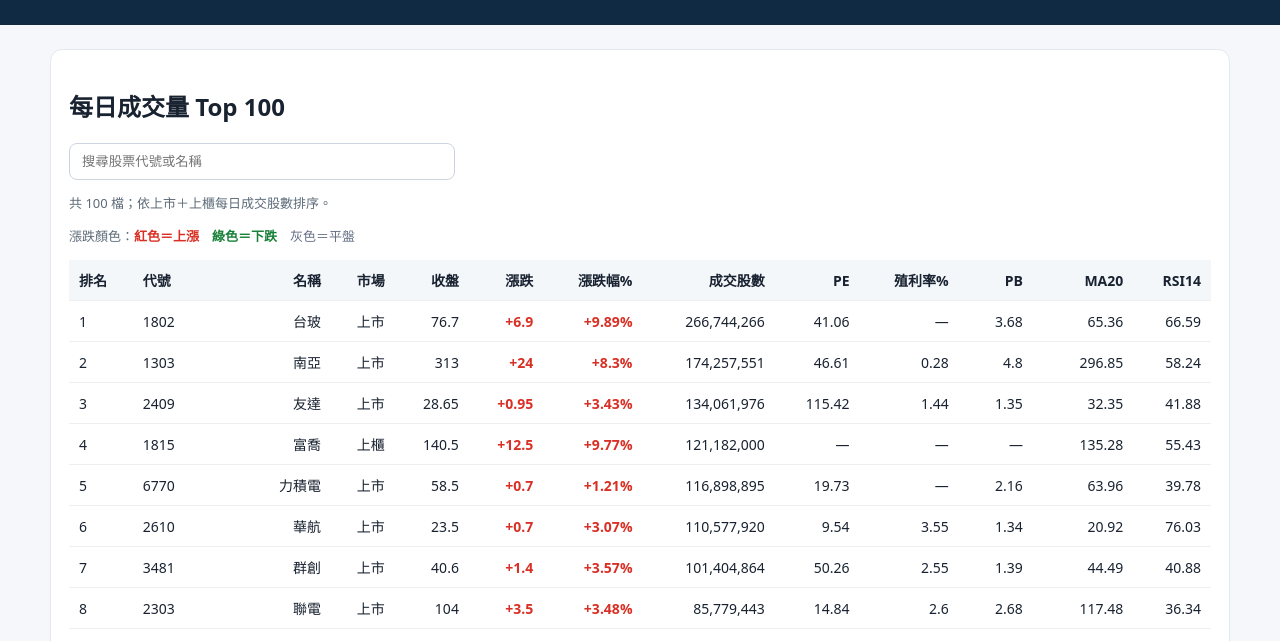
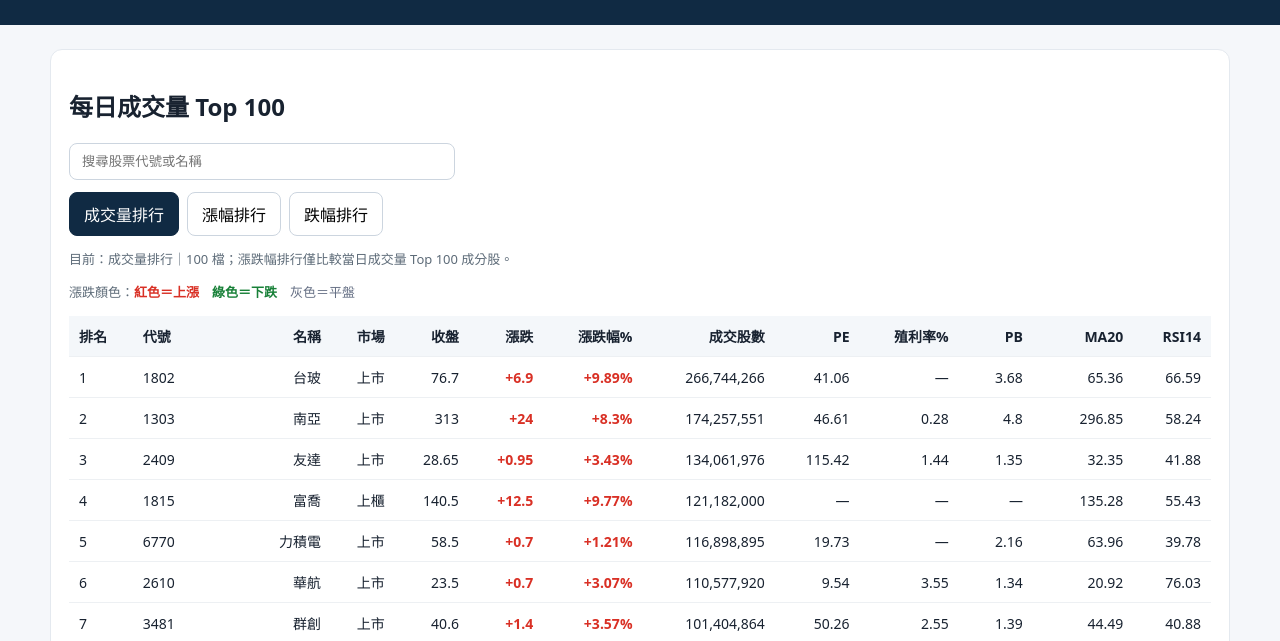
Before and after one commit to lilian869/Taiwan-Stock-Top100, a plain HTML site: page docs/index.html in a window 1280 px wide. Shown: the part 157-798 px from the top of the page. Drawn offline with Linux system fonts and the light colour scheme.

Commit message:
Add gainers and losers ranking views

```diff
--- a/docs/index.html
+++ b/docs/index.html
@@ -6,14 +6,14 @@
 header{background:#102a43;color:white;padding:28px max(20px,calc((100% - 1180px)/2))}
 main{max-width:1180px;margin:24px auto;padding:0 16px}.meta{opacity:.8;font-size:14px}
 .panel{background:white;border:1px solid #e4e9ef;border-radius:12px;padding:18px;margin:16px 0}
-input{padding:10px 12px;border:1px solid #ccd5df;border-radius:8px;width:min(360px,90%)}
+input{padding:10px 12px;border:1px solid #ccd5df;border-radius:8px;width:min(360px,90%)}.toolbar{display:flex;gap:8px;flex-wrap:wrap;margin:12px 0}.toolbar button{padding:9px 14px;border:1px solid #ccd5df;border-radius:8px;background:#fff;cursor:pointer;font:inherit}.toolbar button.active{background:#102a43;color:#fff;border-color:#102a43}.toolbar button:focus-visible{outline:3px solid #80bfff;outline-offset:2px}
 .table-wrap{overflow:auto}table{width:100%;border-collapse:collapse;white-space:nowrap;font-size:14px}
 th,td{text-align:right;padding:10px;border-bottom:1px solid #edf0f3}th{background:#f4f7fa;position:sticky;top:0}
 th:nth-child(1),th:nth-child(2),td:nth-child(1),td:nth-child(2){text-align:left}
 .note{color:#5d6b78;font-size:13px;line-height:1.6}.error{color:#a4262c}.up{color:#d93025;font-weight:700}.down{color:#188038;font-weight:700}.flat{color:#667085}
 </style></head><body>
 <header><h1>Taiwan Stock Top100</h1><div class="meta">上市＋上櫃｜每日成交量排名｜個人專業觀察工具</div><div id="date" class="meta">載入資料中…</div></header>
-<main><section class="panel"><h2>每日成交量 Top 100</h2><input id="search" placeholder="搜尋股票代號或名稱"><p id="status" class="note"></p><p class="note">漲跌顏色：<span class="up">紅色＝上漲</span>　<span class="down">綠色＝下跌</span>　<span class="flat">灰色＝平盤</span></p>
+<main><section class="panel"><h2>每日成交量 Top 100</h2><input id="search" placeholder="搜尋股票代號或名稱"><div class="toolbar" aria-label="排行榜類型"><button type="button" class="active" data-view="volume">成交量排行</button><button type="button" data-view="gainers">漲幅排行</button><button type="button" data-view="losers">跌幅排行</button></div><p id="status" class="note"></p><p class="note">漲跌顏色：<span class="up">紅色＝上漲</span>　<span class="down">綠色＝下跌</span>　<span class="flat">灰色＝平盤</span></p>
 <div class="table-wrap"><table><thead><tr><th>排名</th><th>代號</th><th>名稱</th><th>市場</th><th>收盤</th><th>漲跌</th><th>漲跌幅%</th><th>成交股數</th><th>PE</th><th>殖利率%</th><th>PB</th><th>MA20</th><th>RSI14</th></tr></thead><tbody id="rows"></tbody></table></div></section>
 <section class="panel"><h3>使用與資料限制</h3><div id="notes" class="note"></div><p class="note">資料來源：臺灣證券交易所 OpenAPI、證券櫃檯買賣中心 OpenAPI。收盤行情非盤中即時報價，僅供個人研究參考，不構成投資建議。</p></section></main>
 <script>
@@ -22,10 +22,15 @@ fetch("./data/latest.json").then(r=>{if(!r.ok)throw new Error("尚無每日資
 document.getElementById("date").textContent="資料日期："+data.date+"｜原始行情筆數："+data.raw_market_quote_count+"｜符合股票條件："+data.eligible_stock_quote_count;
 document.getElementById("status").textContent="共 "+data.top100.length+" 檔；依上市＋上櫃每日成交股數排序。";
 document.getElementById("notes").innerHTML=data.notes.map(n=>"• "+n).join("<br>");
+let currentView="volume";
+const pctOf=x=>{const prev=x.close!=null&&x.change!=null?Number(x.close)-Number(x.change):null;return prev>0?Number(x.change)/prev*100:null};
 const render=()=>{const q=document.getElementById("search").value.trim().toLowerCase();
-const rows=data.top100.filter(x=>x.code.toLowerCase().includes(q)||x.name.toLowerCase().includes(q));
+let rows=data.top100.filter(x=>String(x.code).toLowerCase().includes(q)||String(x.name).toLowerCase().includes(q));
+if(currentView==="gainers")rows.sort((a,b)=>(pctOf(b)??-Infinity)-(pctOf(a)??-Infinity));
+if(currentView==="losers")rows.sort((a,b)=>(pctOf(a)??Infinity)-(pctOf(b)??Infinity));
+const labels={volume:"成交量排行",gainers:"漲幅排行",losers:"跌幅排行"};document.getElementById("status").textContent="目前："+labels[currentView]+"｜"+rows.length+" 檔；漲跌幅排行僅比較當日成交量 Top 100 成分股。";
 document.getElementById("rows").innerHTML=rows.map((x,i)=>{const t=x.technical||{};
 const changeClass=x.change>0?"up":x.change<0?"down":"flat";const changeColor=x.change>0?"#d93025":x.change<0?"#188038":"#667085";const changeText=x.change==null?"—":(x.change>0?"+":"")+fmt(x.change);const previousClose=x.close!=null&&x.change!=null?Number(x.close)-Number(x.change):null;const changePct=previousClose>0?Number(x.change)/previousClose*100:null;const changePctText=changePct==null?"—":(changePct>0?"+":"")+fmt(changePct)+"%";return "<tr><td>"+(i+1)+"</td><td>"+x.code+"</td><td>"+x.name+"</td><td>"+x.market+"</td><td>"+fmt(x.close)+"</td><td style=\"color:"+changeColor+" !important;font-weight:700\">"+changeText+"</td><td style=\"color:"+changeColor+" !important;font-weight:700\">"+changePctText+"</td><td>"+fmt(x.volume,0)+"</td><td>"+fmt(x.pe)+"</td><td>"+fmt(x.dividend_yield)+"</td><td>"+fmt(x.pb)+"</td><td>"+fmt(t.ma20)+"</td><td>"+fmt(t.rsi14)+"</td></tr>"}).join("")};
-document.getElementById("search").addEventListener("input",render);render();
+document.getElementById("search").addEventListener("input",render);document.querySelectorAll("[data-view]").forEach(button=>button.addEventListener("click",()=>{currentView=button.dataset.view;document.querySelectorAll("[data-view]").forEach(b=>b.classList.toggle("active",b===button));render();}));render();
 }).catch(e=>{document.getElementById("status").innerHTML='<span class="error">'+e.message+'</span>';});
 </script></body></html>
```
